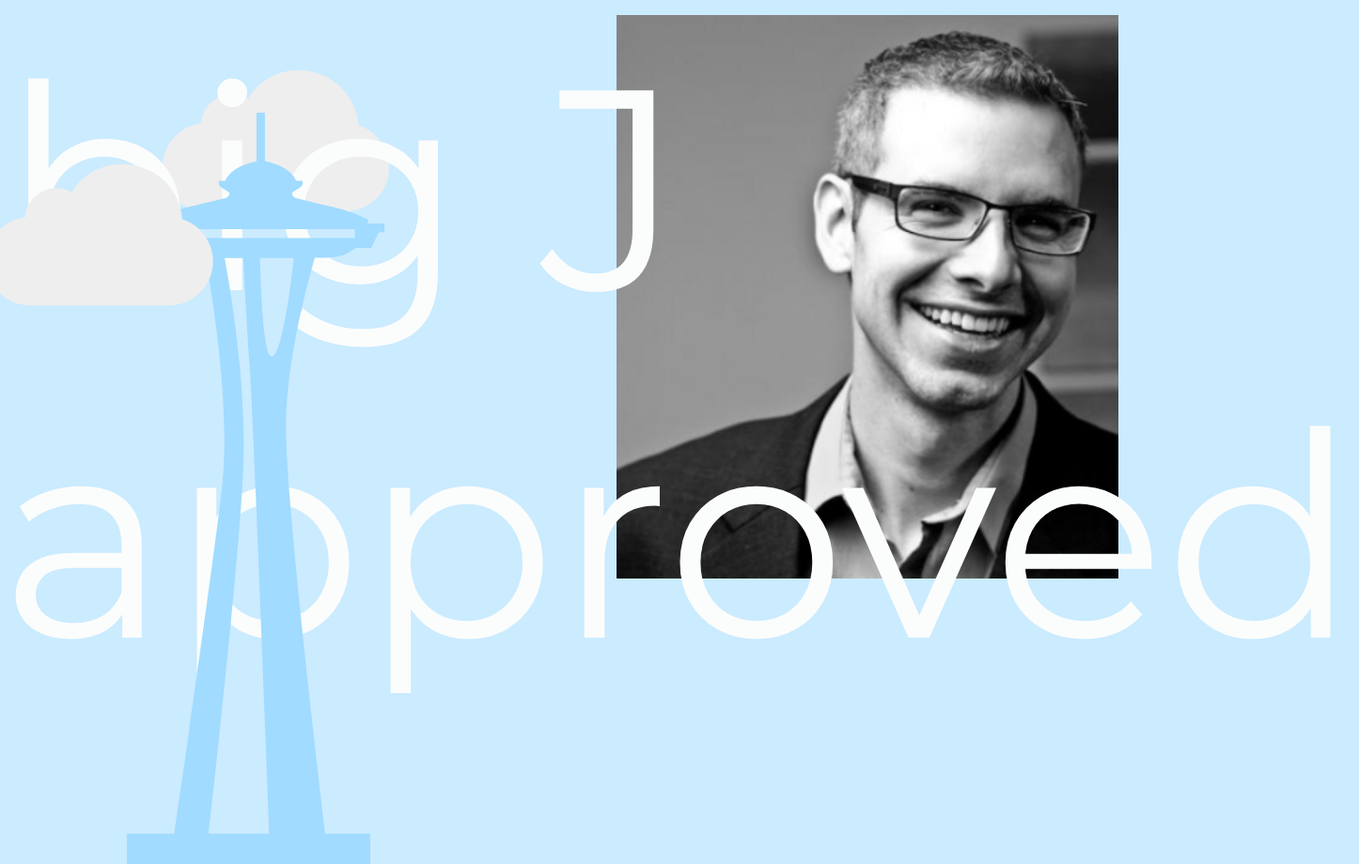
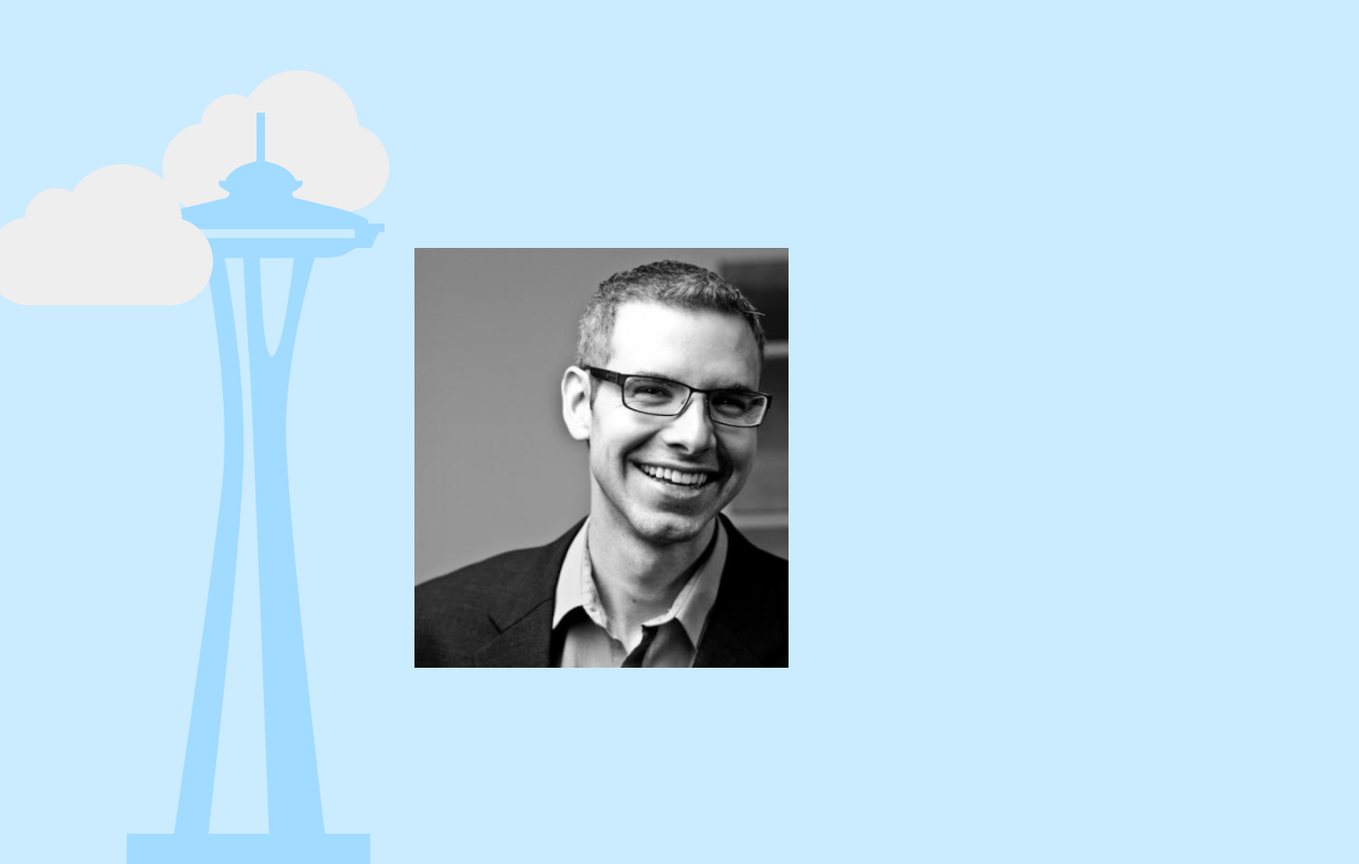
Before and after one commit to tielur/syeahttlite, a plain HTML site: page docs/index.html in a window 1280 px wide. Shown: the whole page at 94% size, 1446 px wide, since content can reach past the window. Drawn offline with nearby package versions, Linux system fonts and the light colour scheme.

Commit message:
Revert "big J approved YEAH"

```diff
--- a/docs/app.css
+++ b/docs/app.css
@@ -6,17 +6,11 @@ body, html {
   font-family: 'Montserrat', sans-serif;
 }
 
-#bigJ {
-  z-index: 148;
-  font-size: 19em;
-  color: #FBFDFC;
-}
-
 #weather {
   color: #a1dbff;
   position: absolute;
-  bottom: 2%;
-  right: 5%;
+  top: 3%;
+  right: 3%;
   font-size: 5em;
   z-index: 149;
 }
@@ -28,13 +22,8 @@ body, html {
 }
 
 #YEAH-img {
-  z-index: 145;
-  position: absolute;
-  top: 2%;
-  right: 7%;
-  height: 75%;
+  z-index: 200;
 }
-
 #space-needle {
   z-index: 150;
 }
--- a/docs/index.html
+++ b/docs/index.html
@@ -10,7 +10,6 @@
       <!-- <span id="icon"></span> -->
       <div id="weather"></div>
     </div>
-    <div id="bigJ">big J approved</div>
     <img id=space-needle src="images/space-needle.svg"/>
     <svg class="clouds cloud1" xmlns="http://www.w3.org/2000/svg" xmlns:xlink="http://www.w3.org/1999/xlink" version="1.1" x="0" y="0" width="512" height="512" viewBox="0 0 512 512" enable-background="new 0 0 512 512" xml:space="preserve">
       <path id="cloud-icon" d="M406.1 227.63c-8.23-103.65-144.71-137.8-200.49-49.05 -36.18-20.46-82.33 3.61-85.22 45.9C80.73 229.34 50 263.12 50 304.1c0 44.32 35.93 80.25 80.25 80.25h251.51c44.32 0 80.25-35.93 80.25-80.25C462 268.28 438.52 237.94 406.1 227.63z"/>
```
Also changed, not shown: 1 other file.
